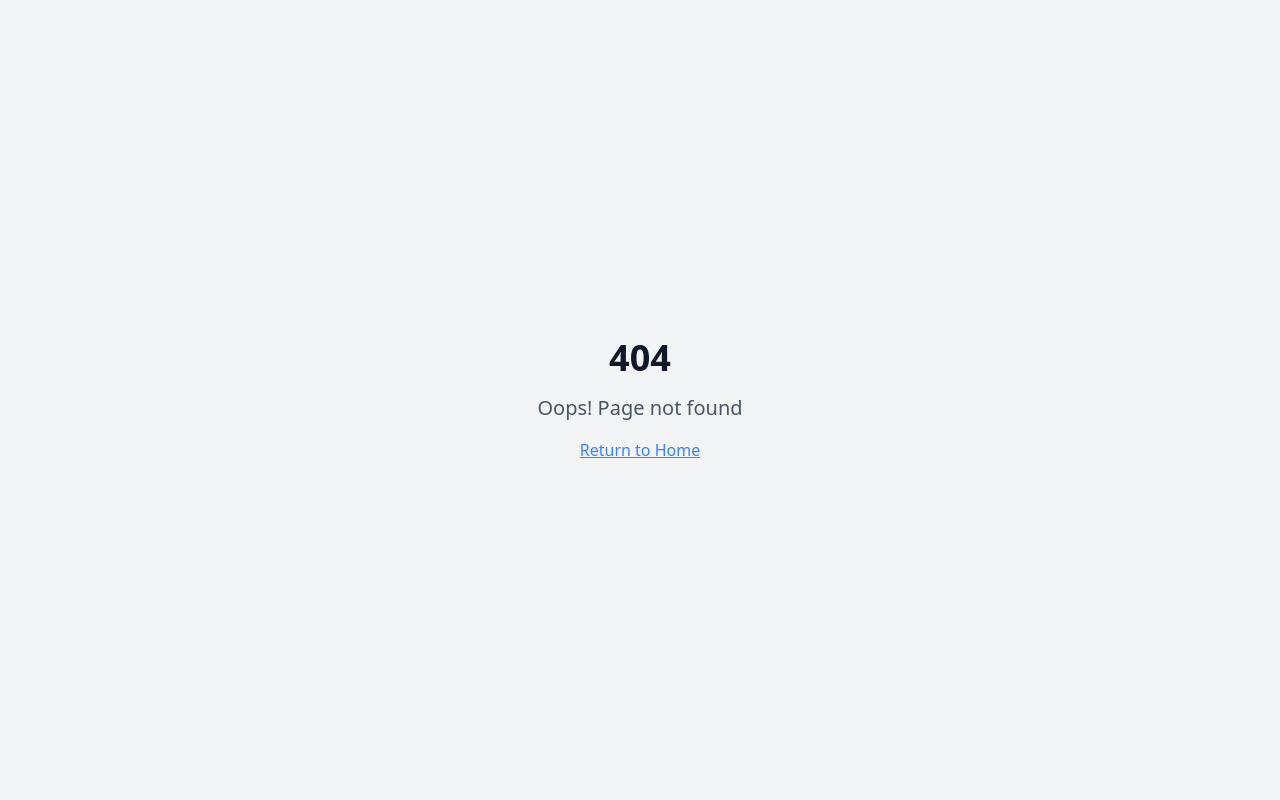
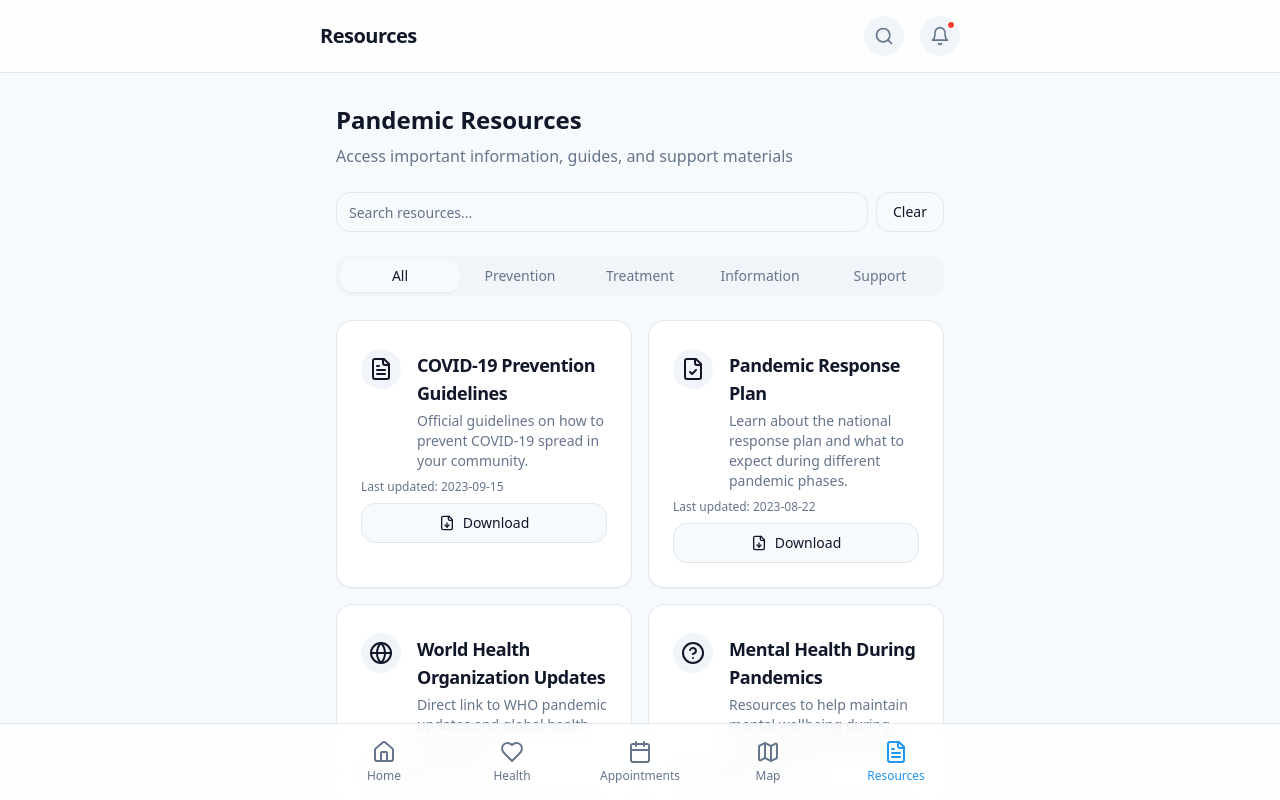
Before and after one commit to t-r-a-c-y/pandemic-ui-navigator, a React (Vite) app: page /resources in a window 1280 px wide. Before the commit this address had no page. Built offline with nearby package versions, Linux system fonts and the light colour scheme.

Commit message:
Add resources page
This commit adds the resources page to the application.

```diff
--- a/src/App.tsx
+++ b/src/App.tsx
@@ -9,6 +9,7 @@ import NotFound from "./pages/NotFound";
 import Health from "./pages/Health";
 import Map from "./pages/Map";
 import Appointments from "./pages/Appointments";
+import Resources from "./pages/Resources";
 
 const queryClient = new QueryClient();
 
@@ -23,6 +24,7 @@ const App = () => (
           <Route path="/health" element={<Health />} />
           <Route path="/map" element={<Map />} />
           <Route path="/appointments" element={<Appointments />} />
+          <Route path="/resources" element={<Resources />} />
           {/* ADD ALL CUSTOM ROUTES ABOVE THE CATCH-ALL "*" ROUTE */}
           <Route path="*" element={<NotFound />} />
         </Routes>
--- /dev/null
+++ b/src/pages/Resources.tsx
@@ -0,0 +1,206 @@
+
+import React, { useState } from 'react';
+import { Book, FileText, FileDown, Link, Globe, HelpCircle, FileCheck, Phone, Video } from 'lucide-react';
+import { Tabs, TabsContent, TabsList, TabsTrigger } from "@/components/ui/tabs";
+import { Card, CardContent, CardDescription, CardFooter, CardHeader, CardTitle } from "@/components/ui/card";
+import { Input } from "@/components/ui/input";
+import { Button } from "@/components/ui/button";
+import Layout from '@/components/Layout';
+
+// Resource item interface
+interface ResourceItem {
+  id: string;
+  title: string;
+  description: string;
+  type: 'document' | 'link' | 'video' | 'infographic';
+  category: 'prevention' | 'treatment' | 'information' | 'support';
+  icon: React.ReactNode;
+  link: string;
+  date: string;
+}
+
+// Mock data for resources
+const resourcesData: ResourceItem[] = [
+  {
+    id: '1',
+    title: 'COVID-19 Prevention Guidelines',
+    description: 'Official guidelines on how to prevent COVID-19 spread in your community.',
+    type: 'document',
+    category: 'prevention',
+    icon: <FileText className="h-6 w-6" />,
+    link: '#',
+    date: '2023-09-15'
+  },
+  {
+    id: '2',
+    title: 'Pandemic Response Plan',
+    description: 'Learn about the national response plan and what to expect during different pandemic phases.',
+    type: 'document',
+    category: 'information',
+    icon: <FileCheck className="h-6 w-6" />,
+    link: '#',
+    date: '2023-08-22'
+  },
+  {
+    id: '3',
+    title: 'World Health Organization Updates',
+    description: 'Direct link to WHO pandemic updates and global health information.',
+    type: 'link',
+    category: 'information',
+    icon: <Globe className="h-6 w-6" />,
+    link: 'https://www.who.int',
+    date: '2023-10-01'
+  },
+  {
+    id: '4',
+    title: 'Mental Health During Pandemics',
+    description: 'Resources to help maintain mental wellbeing during extended isolation periods.',
+    type: 'document',
+    category: 'support',
+    icon: <HelpCircle className="h-6 w-6" />,
+    link: '#',
+    date: '2023-07-30'
+  },
+  {
+    id: '5',
+    title: 'Vaccine Information Sheet',
+    description: 'Comprehensive information about available vaccines, efficacy, and side effects.',
+    type: 'document',
+    category: 'treatment',
+    icon: <FileDown className="h-6 w-6" />,
+    link: '#',
+    date: '2023-09-28'
+  },
+  {
+    id: '6',
+    title: 'How Viruses Spread - Educational Video',
+    description: 'Educational content explaining how viruses transmit between individuals.',
+    type: 'video',
+    category: 'information',
+    icon: <Video className="h-6 w-6" />,
+    link: '#',
+    date: '2023-06-14'
+  },
+  {
+    id: '7',
+    title: 'Telehealth Services Directory',
+    description: 'Find remote healthcare providers available in your region.',
+    type: 'link',
+    category: 'support',
+    icon: <Phone className="h-6 w-6" />,
+    link: '#',
+    date: '2023-08-05'
+  },
+  {
+    id: '8',
+    title: 'Home Care Instructions',
+    description: 'Guidelines for caring for someone with COVID-19 at home safely.',
+    type: 'document',
+    category: 'treatment',
+    icon: <Book className="h-6 w-6" />,
+    link: '#',
+    date: '2023-09-10'
+  }
+];
+
+const ResourceCard: React.FC<{ resource: ResourceItem }> = ({ resource }) => {
+  return (
+    <Card className="hover:shadow-md transition-all duration-200">
+      <CardHeader className="flex flex-row items-start gap-4 pb-2">
+        <div className="mt-1 bg-secondary p-2 rounded-full">
+          {resource.icon}
+        </div>
+        <div>
+          <CardTitle className="text-lg">{resource.title}</CardTitle>
+          <CardDescription className="text-sm mt-1">{resource.description}</CardDescription>
+        </div>
+      </CardHeader>
+      <CardContent className="pb-2">
+        <div className="text-xs text-muted-foreground">
+          Last updated: {resource.date}
+        </div>
+      </CardContent>
+      <CardFooter>
+        <Button
+          variant="outline"
+          className="w-full gap-2"
+          onClick={() => window.open(resource.link, '_blank')}
+        >
+          {resource.type === 'document' ? (
+            <FileDown className="h-4 w-4" />
+          ) : resource.type === 'link' ? (
+            <Link className="h-4 w-4" />
+          ) : (
+            <Video className="h-4 w-4" />
+          )}
+          {resource.type === 'document' ? 'Download' : resource.type === 'link' ? 'Visit' : 'Watch'}
+        </Button>
+      </CardFooter>
+    </Card>
+  );
+};
+
+const Resources: React.FC = () => {
+  const [searchTerm, setSearchTerm] = useState('');
+  const [currentCategory, setCurrentCategory] = useState('all');
+
+  const filteredResources = resourcesData.filter(resource => {
+    const matchesSearch = resource.title.toLowerCase().includes(searchTerm.toLowerCase()) ||
+                         resource.description.toLowerCase().includes(searchTerm.toLowerCase());
+    const matchesCategory = currentCategory === 'all' || resource.category === currentCategory;
+    return matchesSearch && matchesCategory;
+  });
+
+  return (
+    <Layout>
+      <div className="page-container">
+        <div className="mb-6">
+          <h1 className="text-2xl font-bold mb-2">Pandemic Resources</h1>
+          <p className="text-muted-foreground">
+            Access important information, guides, and support materials
+          </p>
+        </div>
+
+        <div className="flex items-center space-x-2 mb-6">
+          <Input
+            placeholder="Search resources..."
+            value={searchTerm}
+            onChange={(e) => setSearchTerm(e.target.value)}
+            className="flex-1"
+          />
+          <Button variant="outline" onClick={() => setSearchTerm('')}>
+            Clear
+          </Button>
+        </div>
+
+        <Tabs defaultValue="all" className="mb-6" onValueChange={setCurrentCategory}>
+          <TabsList className="w-full grid grid-cols-5">
+            <TabsTrigger value="all">All</TabsTrigger>
+            <TabsTrigger value="prevention">Prevention</TabsTrigger>
+            <TabsTrigger value="treatment">Treatment</TabsTrigger>
+            <TabsTrigger value="information">Information</TabsTrigger>
+            <TabsTrigger value="support">Support</TabsTrigger>
+          </TabsList>
+        </Tabs>
+
+        {filteredResources.length > 0 ? (
+          <div className="grid grid-cols-1 md:grid-cols-2 gap-4">
+            {filteredResources.map(resource => (
+              <ResourceCard key={resource.id} resource={resource} />
+            ))}
+          </div>
+        ) : (
+          <div className="text-center py-12">
+            <HelpCircle className="mx-auto h-12 w-12 text-muted-foreground mb-4" />
+            <h3 className="text-lg font-medium">No resources found</h3>
+            <p className="text-muted-foreground mt-2">
+              Try adjusting your search or filter criteria
+            </p>
+          </div>
+        )}
+      </div>
+    </Layout>
+  );
+};
+
+export default Resources;
```
